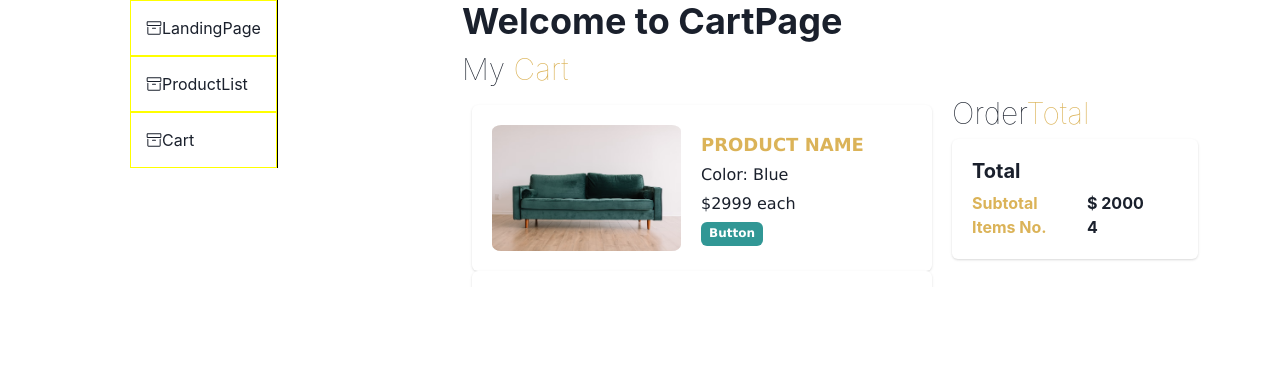
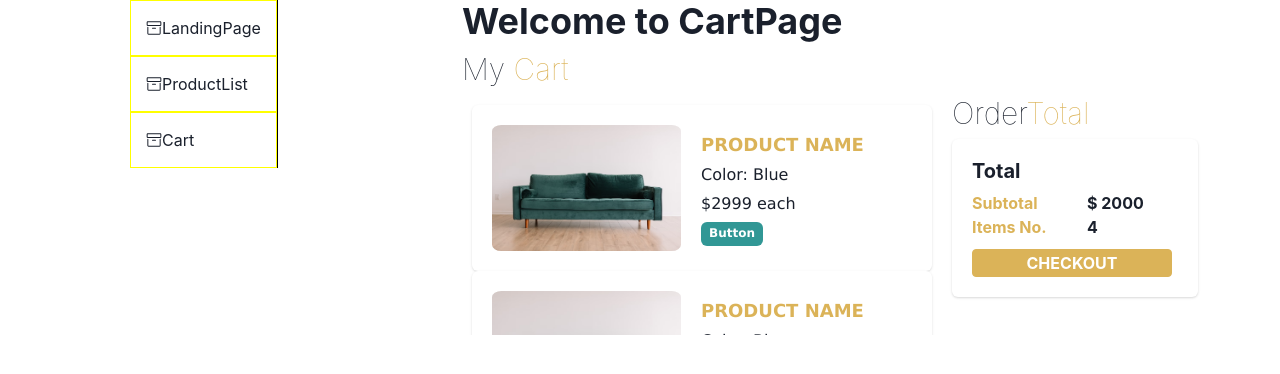
Before and after one commit to Namaumbo/ecommence-app, a React (Create React App) app: page /cart-page in a window 1280 px wide. Shown: the top 374 px of the page. Built offline with nearby package versions, Linux system fonts and the light colour scheme.

Commit message:
feature : checkout btn

```diff
--- a/src/pages/CartPage.js
+++ b/src/pages/CartPage.js
@@ -1,5 +1,5 @@
 import React from "react";
-import { Heading, Card, CardBody } from "@chakra-ui/react";
+import { Heading, Card, CardBody, Button } from "@chakra-ui/react";
 import HorizontalCardComponent from "../components/horizontalcardComponent/HorizontalCardComponent";
 import "./pages.css";
 export default function CartPage() {
@@ -23,15 +23,26 @@ export default function CartPage() {
           </Heading>
           <Card>
             <CardBody>
-            <Heading as="h4" size="md" id="subtotal">Total</Heading>
+              <Heading as="h4" size="md" id="subtotal">
+                Total
+              </Heading>
               <div className="row align-items-start">
-                <div className="col" id="total-heads" >Subtotal </div>
-                <div className="col" id="amounts-numbers">$ 2000 </div>
+                <div className="col" id="total-heads">
+                  Subtotal{" "}
+                </div>
+                <div className="col" id="amounts-numbers">
+                  $ 2000{" "}
+                </div>
               </div>
               <div className="row align-items-start">
-                <div className="col" id="total-heads" >Items No. </div>
-                <div className="col"  id="amounts-numbers">4</div>
+                <div className="col" id="total-heads">
+                  Items No.{" "}
+                </div>
+                <div className="col" id="amounts-numbers">
+                  4
+                </div>
               </div>
+              <button className="checkout-btn">CHECKOUT</button>
             </CardBody>
           </Card>
         </div>
--- a/src/pages/pages.css
+++ b/src/pages/pages.css
@@ -8,7 +8,7 @@
 }
 
 .picked-item-container {
-    height: 12em;
+    height: 15em;
     /* border: 0.3px solid rgb(185, 185, 185); */
     border-radius: 5px;
     padding: 10px;
@@ -43,3 +43,13 @@
 .subtotal {
     font-family: Verdana, Geneva, Tahoma, sans-serif
 }
+.checkout-btn{
+    background-color: #dbb358;
+    padding: 1px;
+    width: 200px;
+    border: 1px solid #dbb358;
+    border-radius: 4px;
+    color: white;
+    font-weight: bolder;
+    margin-top: 10px;
+}
```
